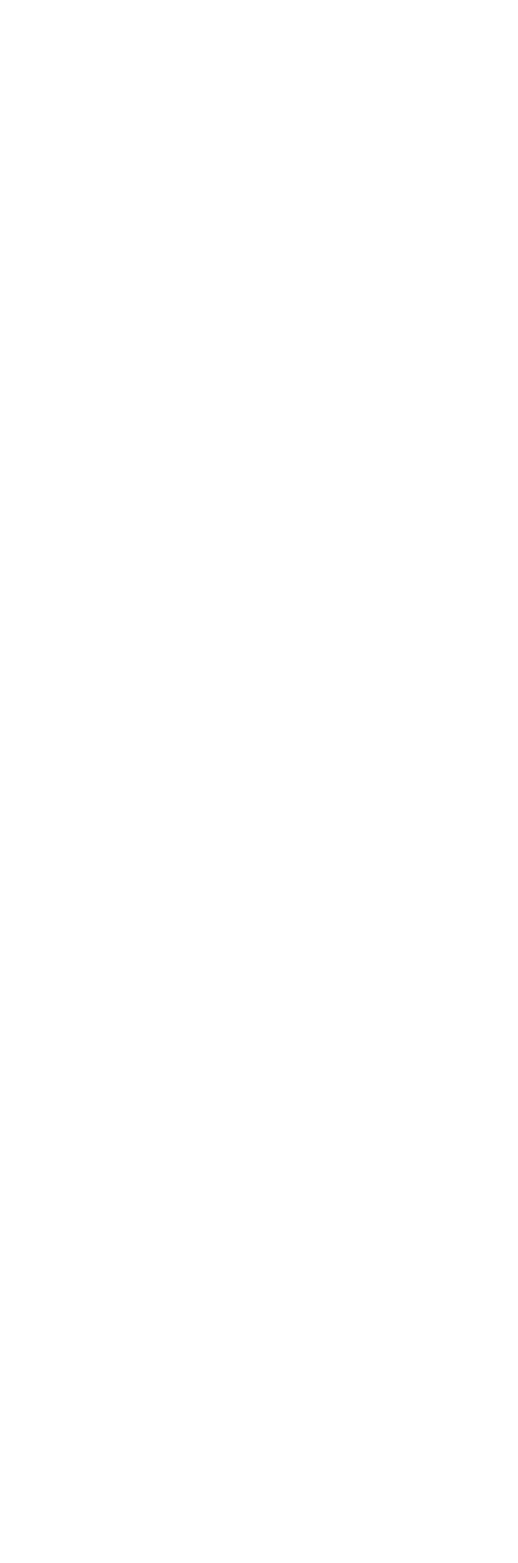
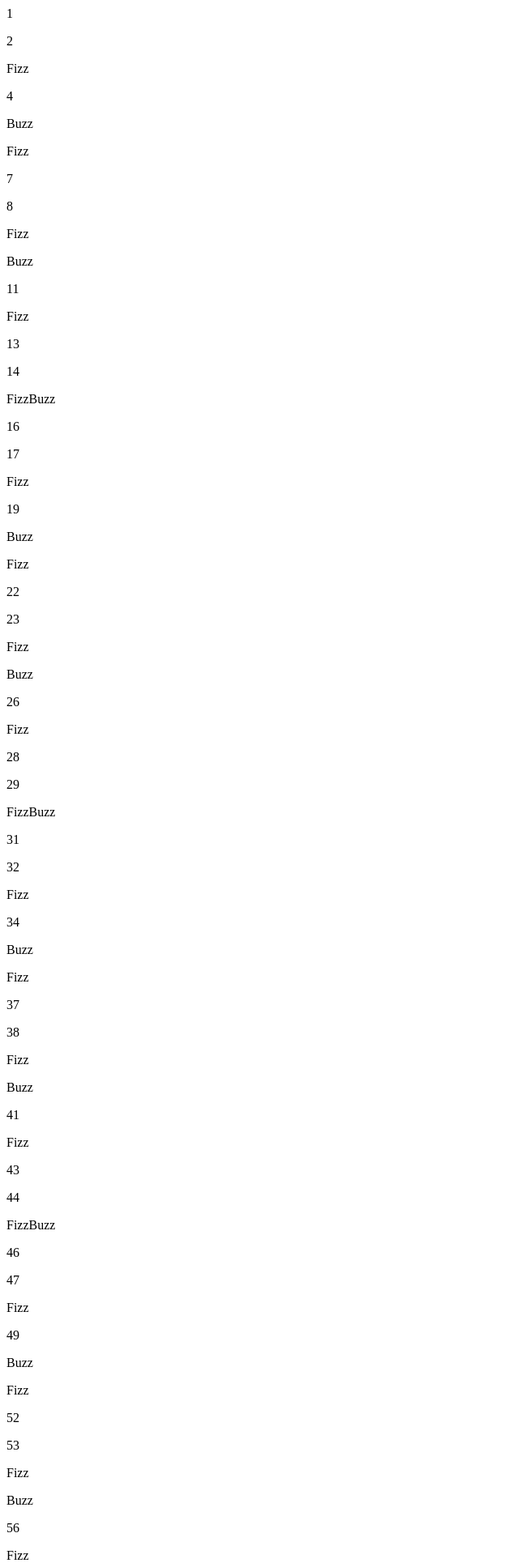
Before and after one commit to BanjoRiver/code-kata-fizz-buzz, a PHP site: page / in a window 1280 px wide. Before the commit the part shown is empty. Shown: the top 1930 px of the page at 81% size, without its empty margins (0-640 px from the left). Before the commit the page ends 800 px from the top, so only its background shows below. Run offline with PHP 8.4, Linux system fonts and the light colour scheme.

Commit message:
River's attempt
I wanted to try this out and I'm not sure if you are going to review this or what but as far as I know it works.

```diff
--- a/index.php
+++ b/index.php
@@ -1,3 +1,18 @@
 <?php
 
 // Do Stuff Here
+for ($i=1; $i < 101; $i++) {
+    $fizz = $i % 3;
+    $buzz = $i % 5;
+    $fizzbuzz = $i % 15;
+    if($fizzbuzz == 0){
+        echo "<p>FizzBuzz</p>";
+    }elseif($fizz == 0){
+        echo "<p>Fizz</p>";
+    }elseif($buzz == 0){
+        echo "<p>Buzz</p>";
+    }else{
+        echo "<p>$i</p>";
+    }
+}
+?>
```
